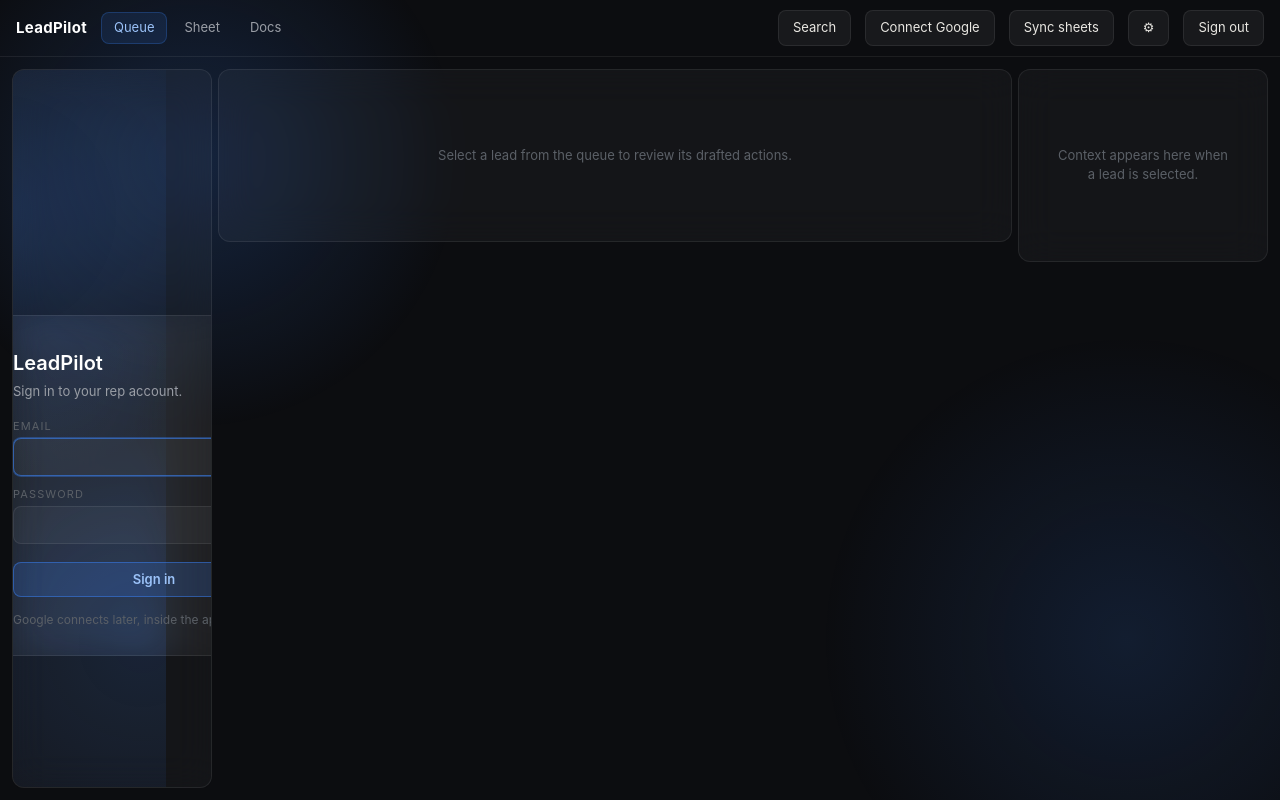
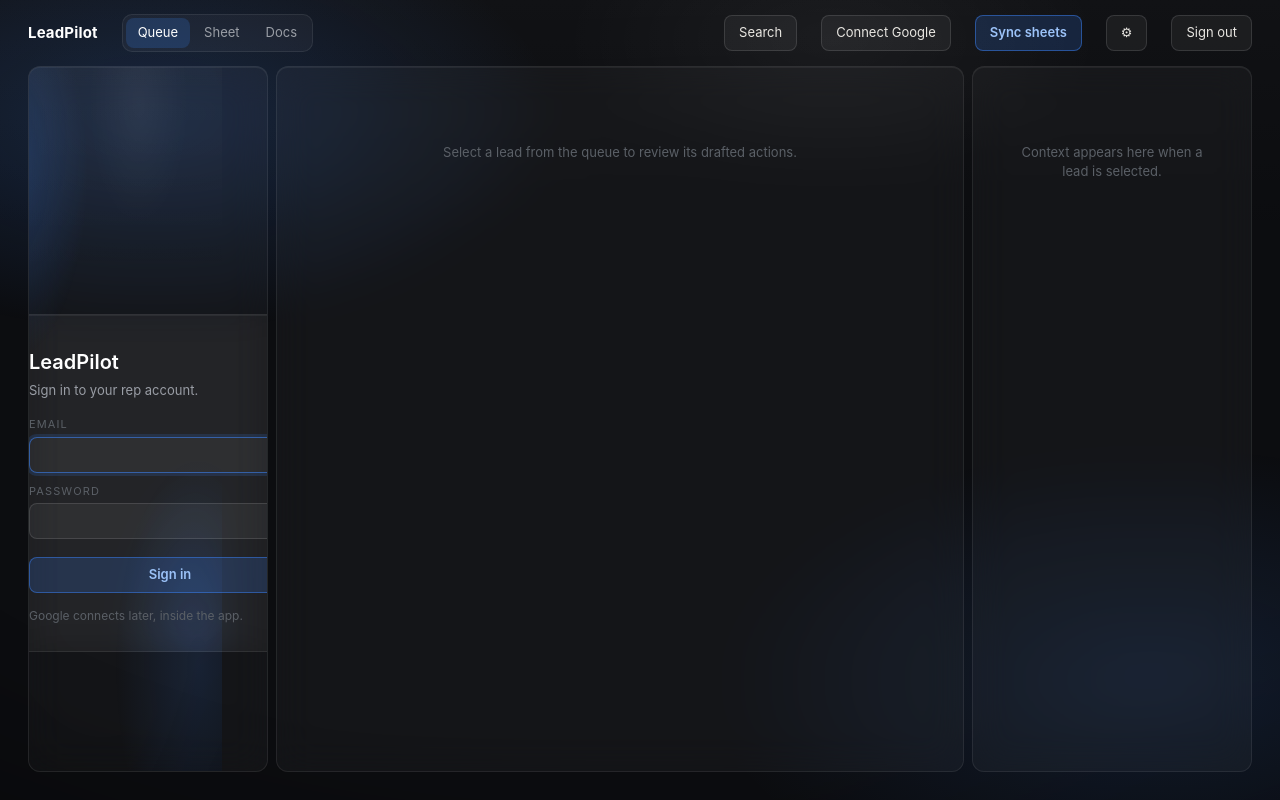
Before and after one commit to abdoulk30/LeadPilot, a FastAPI app: template src/leadpilot/templates/workspace.html in a window 1280 px wide. Run offline with FastAPI, Linux system fonts and the light colour scheme; the template is opened without the code that fills it, so the values that code supplies are empty; parts of the project's set-up code (start-up, migrations or seed data) failed here and were passed over.

Commit message:
Port the designer's glass reference artifact 1:1
leadpilot-docs/design/mockups/leadpilot_glass_reference.html is now
the styling source of truth. Ported: inset top-sheen on panels/cards,
Inter-first font stack, full background stack (luminance ramp + two
viewport-relative accent ellipses + neutral orb + corner vignette,
split so the pattern picker swaps only the accent layer), 1560px
centered workspace with 240/280px pane defaults and 860px center
column, segmented tab control, accent-light card headers, neutral
R2/R3 rank pills, amber urgent-approve button, avatar in the lead
header, artifact control metrics (button borders 0.12, input height
36px, focus ring 3px @ 0.15, confirmed-state 0.15/0.4).

Kept over the artifact per Marc's later decisions: accent-tinted
hovers (A14) and drag-resizable panes. Full suite 215 passed after a
demo-data wipe (the 6 fetch_all_leads failures were the documented
seeded-data interference, not code).

Co-Authored-By: Claude Fable 5 <noreply@anthropic.com>

```diff
--- a/src/leadpilot/static/css/app.css
+++ b/src/leadpilot/static/css/app.css
@@ -30,8 +30,8 @@
   --ar: 59, 130, 246;
   --accent-light: #9cc3f9;
 
-  --pane-left: 200px;
-  --pane-right: 250px;
+  --pane-left: 240px;
+  --pane-right: 280px;
 }
 
 [data-theme="deep-blue"]    { --ar: 30, 79, 163;   --accent-light: #7fa4dd; }
@@ -52,36 +52,57 @@ html, body {
 body {
   background: var(--bg);
   color: var(--text);
-  font-family: -apple-system, BlinkMacSystemFont, "Segoe UI", Roboto,
-    "Helvetica Neue", Arial, sans-serif;
+  /* Artifact §2: Inter first. Not a webfont import in the artifact
+     either — system fallback when Inter isn't installed. */
+  font-family: "Inter", -apple-system, BlinkMacSystemFont, "Segoe UI",
+    Roboto, sans-serif;
   font-size: 14px;
   line-height: 1.5;
   -webkit-font-smoothing: antialiased;
 }
 
 /* ---- Base layer (mandatory — glass doesn't work without it) ------- */
-/* Marc's glass system (2026-07-14): page background stays #0c0d10
-   untinted; a fixed accent-tinted pattern layer behind all panels.
-   Default is the two-orb layer at Marc's positions/alphas, with the
-   radii made viewport-relative (approved 2026-07-14) so the orbs
-   cover the same proportion of the frame at any window size —
-   280px/320px on the original mockup artboard ≈ 30vw/34vw.
-   Alternate patterns below are rep personalization on top of the
-   same system: base never tinted, pattern layer accent-derived. */
+/* Ported 1:1 from the design artifact
+   (leadpilot-docs/design/mockups/leadpilot_glass_reference.html §2):
+   near-black neutral base (never theme-tinted), viewport-relative
+   accent orbs (percentages, not px — the artifact's own note: "THIS
+   was the main bug at 2500px"), plus a luminance ramp, a neutral
+   white orb, and a corner vignette for depth.
+
+   Split across two fixed layers so the rep-selectable pattern only
+   swaps the accent part: ::before = invariant depth (ramp + neutral
+   orb + vignette), .bg-layer itself = the accent layer (orbs default;
+   grid/weave/corner alternates; none = depth only). */
 
 .bg-layer {
   position: fixed;
   inset: 0;
   z-index: 0;
   pointer-events: none;
-  background:
-    radial-gradient(circle 30vw at 15% 20%, rgba(var(--ar), 0.20), transparent 70%),
-    radial-gradient(circle 34vw at 88% 80%, rgba(var(--ar), 0.14), transparent 70%);
 }
 
-[data-pattern="grid"] .bg-layer {
+.bg-layer::before {
+  content: "";
+  position: absolute;
+  inset: 0;
   background-image:
-    radial-gradient(circle 40vw at 50% 0%, rgba(var(--ar), 0.16), transparent 70%),
+    linear-gradient(180deg, rgba(255, 255, 255, 0.025) 0%, rgba(255, 255, 255, 0) 30%),
+    radial-gradient(ellipse 30% 25% at 65% 5%, rgba(255, 255, 255, 0.045), transparent 70%),
+    radial-gradient(ellipse 120% 100% at 50% 40%, rgba(0, 0, 0, 0) 55%, rgba(0, 0, 0, 0.5) 100%);
+}
+
+.bg-layer::after {
+  content: "";
+  position: absolute;
+  inset: 0;
+  background-image:
+    radial-gradient(ellipse 45% 38% at 12% 15%, rgba(var(--ar), 0.20), transparent 70%),
+    radial-gradient(ellipse 50% 42% at 90% 85%, rgba(var(--ar), 0.13), transparent 70%);
+}
+
+[data-pattern="grid"] .bg-layer::after {
+  background-image:
+    radial-gradient(ellipse 45% 38% at 50% 0%, rgba(var(--ar), 0.16), transparent 70%),
     linear-gradient(rgba(var(--ar), 0.10) 1px, transparent 1px),
     linear-gradient(90deg, rgba(var(--ar), 0.10) 1px, transparent 1px);
   background-size: auto, 42px 42px, 42px 42px;
@@ -114,30 +135,35 @@ body {
 
 /* ---- Glass surfaces (§1) ---- */
 
+/* Artifact §4: the inset top-sheen — "This is what makes glass read
+   as glass at full size." */
 .panel {
   background: var(--panel);
   -webkit-backdrop-filter: var(--blur);
   backdrop-filter: var(--blur);
   border: 1px solid var(--hairline);
   border-radius: var(--radius-panel);
+  box-shadow: inset 0 1px 0 rgba(255, 255, 255, 0.06);
 }
 
 .card {
   background: var(--card);
   border: 1px solid var(--hairline-faint);
   border-radius: var(--radius-panel);
+  box-shadow: inset 0 1px 0 rgba(255, 255, 255, 0.05);
 }
 
 /* ---- Type ---- */
 
 h1, h2, h3 { color: var(--text-bright); font-weight: 600; margin: 0; }
 
+/* Artifact §5 micro-labels. */
 .micro {
-  font-size: 11px;
+  font-size: 10px;
   text-transform: uppercase;
-  letter-spacing: 0.1em;
+  letter-spacing: 0.15em;
   color: var(--text-faint);
-  font-weight: 600;
+  font-weight: 500;
 }
 
 .dim   { color: var(--text-dim); }
@@ -153,11 +179,11 @@ button, .btn {
   font-size: 13px;
   color: var(--text);
   background: rgba(255, 255, 255, 0.05);
-  border: 1px solid var(--hairline);
+  border: 1px solid rgba(255, 255, 255, 0.12);
   border-radius: var(--radius-control);
   padding: 7px 14px;
   cursor: pointer;
-  transition: transform 80ms ease, background 120ms ease, box-shadow 180ms ease;
+  transition: transform 0.08s ease, box-shadow 0.18s ease, background 0.15s ease;
 }
 
 /* Hover/highlight states are accent-tinted (Marc, 2026-07-14 —
@@ -213,17 +247,22 @@ input[type="text"], input[type="email"], input[type="password"], textarea, selec
   font: inherit;
   font-size: 13px;
   color: var(--text);
-  background: rgba(255, 255, 255, 0.04);
-  border: 1px solid var(--hairline);
+  background: rgba(255, 255, 255, 0.05);
+  border: 1px solid rgba(255, 255, 255, 0.12);
   border-radius: var(--radius-control);
-  padding: 8px 10px;
+  padding: 8px 12px;
   width: 100%;
+}
+
+input[type="text"], input[type="email"], input[type="password"], select {
+  height: 36px;
+  padding: 0 12px;
 }
 
 input:focus, textarea:focus, select:focus {
   outline: none;
   border-color: rgba(var(--ar), 0.6);
-  box-shadow: 0 0 0 1px rgba(var(--ar), 0.35);
+  box-shadow: 0 0 0 3px rgba(var(--ar), 0.15);
 }
 
 textarea { resize: vertical; min-height: 72px; }
@@ -260,38 +299,51 @@ label.field-label {
   margin-top: 10px;
 }
 
-/* ---- Three-pane workspace (§4) ---- */
+/* ---- Three-pane workspace (§4; artifact §3: "density is a token
+   too" — 1560px hard ceiling, centered; panels stretch to the
+   workspace height, which reads correctly now that the base layer
+   has ramp/vignette depth behind the glass) ---- */
 
 .topbar {
   display: flex;
   align-items: center;
-  gap: 14px;
-  padding: 10px 16px;
-  border-bottom: 1px solid var(--hairline-faint);
+  gap: 24px;
+  padding: 14px 28px;
+  max-width: 1560px;
+  margin: 0 auto;
+  width: 100%;
+  box-sizing: border-box;
 }
 
 .topbar .brand {
   font-size: 15px;
   font-weight: 700;
   color: var(--text-bright);
-  letter-spacing: 0.02em;
+  letter-spacing: 0.01em;
 }
 
-.topbar .tabs { display: flex; gap: 4px; }
+/* Segmented tab control (artifact top bar). */
+.topbar .tabs {
+  display: flex;
+  gap: 2px;
+  background: rgba(255, 255, 255, 0.04);
+  border: 1px solid rgba(255, 255, 255, 0.08);
+  border-radius: 10px;
+  padding: 3px;
+}
 
 .tab {
   padding: 5px 12px;
   border-radius: var(--radius-control);
   font-size: 13px;
   color: var(--text-dim);
-  background: none;
-  border: 1px solid transparent;
+  background: transparent;
+  border: none;
 }
 .tab:hover { color: var(--accent-light); background: rgba(var(--ar), 0.08); }
 .tab.active {
-  color: var(--accent-light);
-  background: rgba(var(--ar), 0.12);
-  border-color: rgba(var(--ar), 0.25);
+  color: var(--text-bright);
+  background: rgba(var(--ar), 0.2);
 }
 
 .topbar .spacer { flex: 1; }
@@ -299,32 +351,25 @@ label.field-label {
 .workspace {
   flex: 1;
   display: grid;
-  grid-template-columns: var(--pane-left) 6px minmax(0, 1fr) 6px var(--pane-right);
+  grid-template-columns: var(--pane-left) 8px minmax(0, 1fr) 8px var(--pane-right);
   gap: 0;
-  padding: 12px;
-  min-height: 0;
-  /* Panels hug their content instead of stretching to full viewport
-     height — the base layer's orbs need exposed background around the
-     glass to read as glass, and a full-height panel below a single
-     card is exactly the "large empty void" the glass system bans. */
-  align-items: start;
+  max-width: 1560px;
+  margin: 0 auto;
+  width: 100%;
+  box-sizing: border-box;
+  padding: 0 28px 28px;
+  min-height: calc(100vh - 90px);
 }
 
 .pane {
   overflow-y: auto;
   min-height: 0;
-  max-height: 100%;
   padding: 16px;
 }
 
-/* Handles keep the full column height so there's always something to
-   grab, even next to a short panel. */
-.resize-handle { align-self: stretch; }
-
-/* Center content column: capped at ~900px so cards never sprawl into
-   large empty voids on wide screens. */
+/* Center content column ceiling (artifact .pane-main max-width). */
 #center-pane > div {
-  max-width: 900px;
+  max-width: 860px;
   margin-left: auto;
   margin-right: auto;
 }
--- a/src/leadpilot/templates/partials/action_card.html
+++ b/src/leadpilot/templates/partials/action_card.html
@@ -68,7 +68,7 @@
     {# ---------------- State row ---------------- #}
     {% if c.stage in ("awaiting_rep_approval", "approved") %}
       <div class="btn-row">
-        <button class="btn-approve"
+        <button class="btn-approve{% if urgent %} urgent-approve{% endif %}"
                 hx-post="/ui/actions/{{ c.event_id }}/approve"
                 hx-target="#card-{{ c.event_id }}" hx-swap="outerHTML">
           {% if c.channel == "call" %}Approve &amp; copy number
--- a/src/leadpilot/templates/partials/queue.html
+++ b/src/leadpilot/templates/partials/queue.html
@@ -24,7 +24,7 @@
 </div>
 {% endif %}
 
-<span class="micro" style="display:block; margin-bottom: 8px;">Prioritized queue</span>
+<span class="micro" style="display:block; margin-bottom: 10px;">Prioritized queue · {{ queue | length }}</span>
 
 {% if not queue %}
 <div class="empty-state">
--- a/src/leadpilot/templates/workspace.html
+++ b/src/leadpilot/templates/workspace.html
@@ -19,7 +19,7 @@
 
     <button hx-get="/ui/search" hx-target="#drawer-slot" hx-swap="innerHTML">Search</button>
     <button hx-get="/ui/connect" hx-target="#drawer-slot" hx-swap="innerHTML">Connect Google</button>
-    <button hx-post="/ui/sync" hx-target="#queue-pane" hx-swap="innerHTML">Sync sheets</button>
+    <button class="btn-approve" hx-post="/ui/sync" hx-target="#queue-pane" hx-swap="innerHTML">Sync sheets</button>
     <button data-toggle-settings title="Appearance">⚙</button>
     <form method="post" action="/logout/form" style="display:inline">
       <button type="submit" title="Sign out — {{ rep.email }}">Sign out</button>
```
Also changed, not shown: other parts of src/leadpilot/static/css/app.css (+66 -33 lines), src/leadpilot/templates/partials/lead_center.html (+7 -5 lines).
